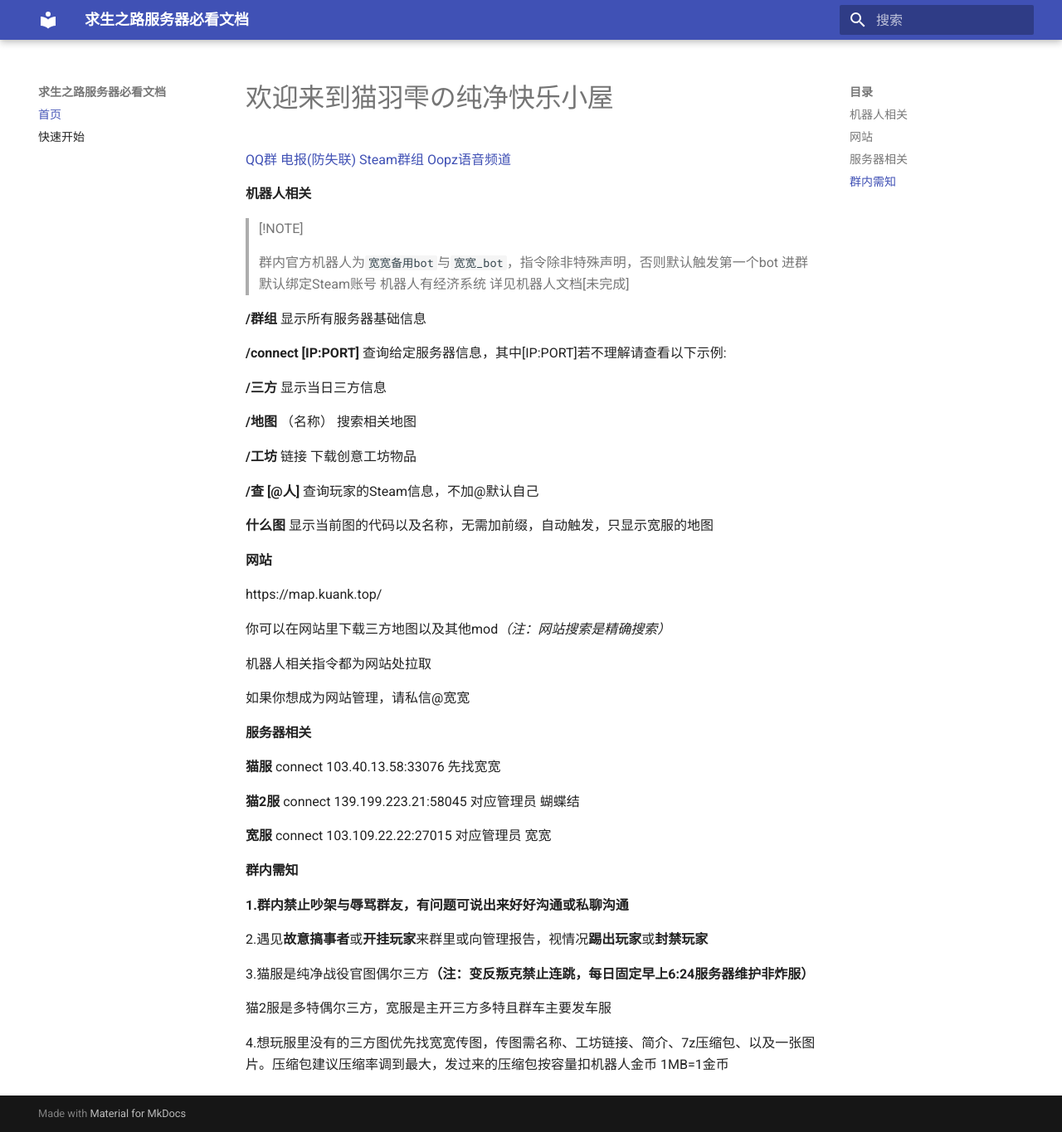
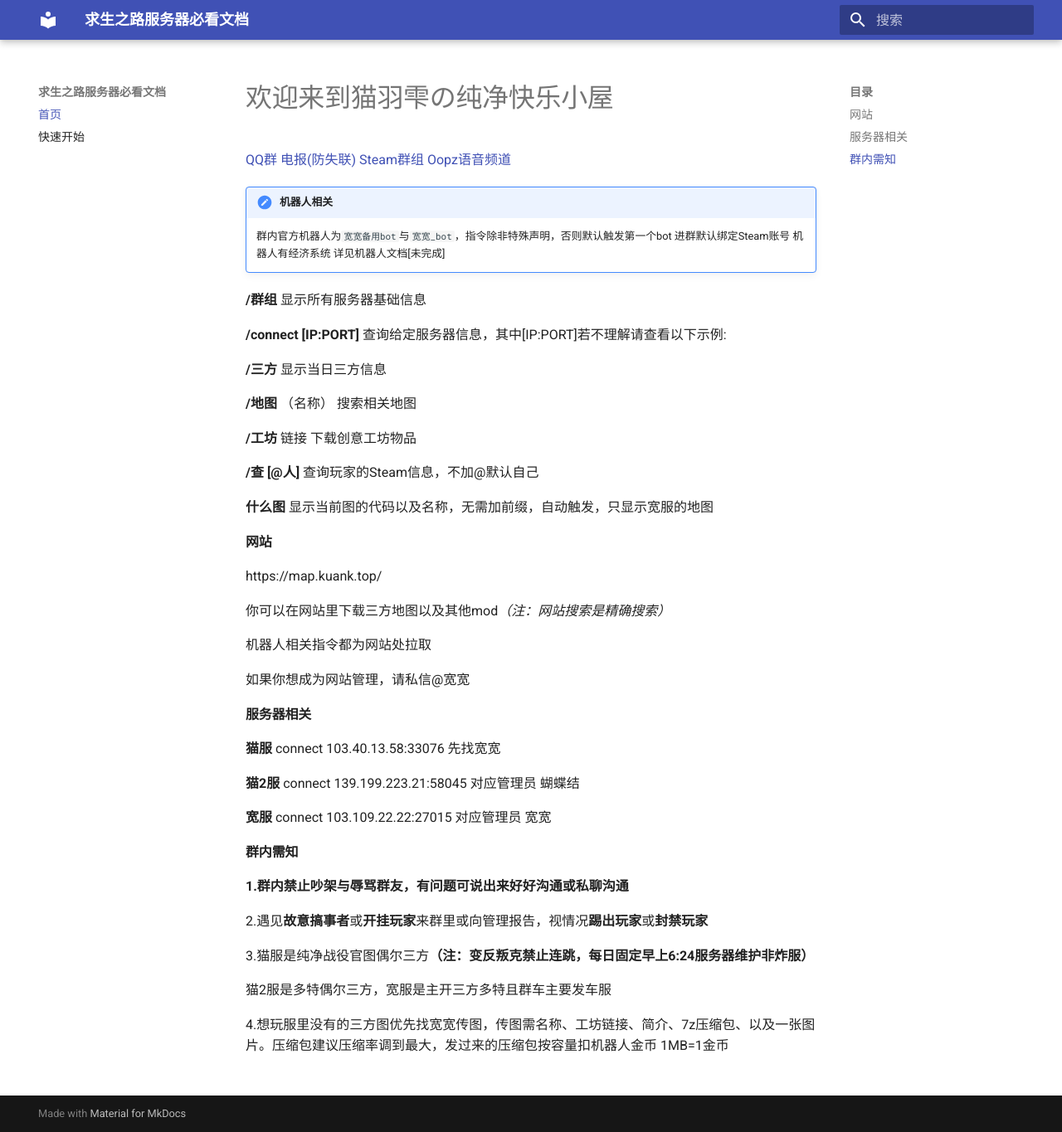
Before and after one commit to kuankqaq/kuank-docs, an MkDocs documentation site: the page built from docs/index.md, in a window 1280 px wide and 1365 px high. Shown: the whole window at 83% size. Built offline with MkDocs 1.6.1 and Material for MkDocs 9.7.7, drawn with Linux system fonts in a browser that asks for light colours.

Commit message:
Update index.md

```diff
--- a/docs/index.md
+++ b/docs/index.md
@@ -1,12 +1,10 @@
 # 欢迎来到猫羽雫の纯净快乐小屋
 [QQ群](https://qm.qq.com/cgi-bin/qm/qr?_wv=1027&authKey=BkkpO5PShOumw9ULWD6xva2GDGrK9O5bp53IVdvoAhXH9wym7yZDkp5jInu3J6%2B9&group_code=1036903896) [电报(防失联)](https://t.me/kuankqaq) [Steam群组]() [Oopz语音频道](https://oopz.cn/i/gFpuGo)
 
-#### 机器人相关
-> [!NOTE]
->
-> 群内官方机器人为`宽宽备用bot`与`宽宽_bot`，指令除非特殊声明，否则默认触发第一个bot
-> 进群默认绑定Steam账号
-> 机器人有经济系统 详见机器人文档[未完成]
+!!! note "机器人相关"
+	群内官方机器人为`宽宽备用bot`与`宽宽_bot`，指令除非特殊声明，否则默认触发第一个bot
+	进群默认绑定Steam账号
+	机器人有经济系统 详见机器人文档[未完成]
 
 **/群组** 显示所有服务器基础信息
 
```
